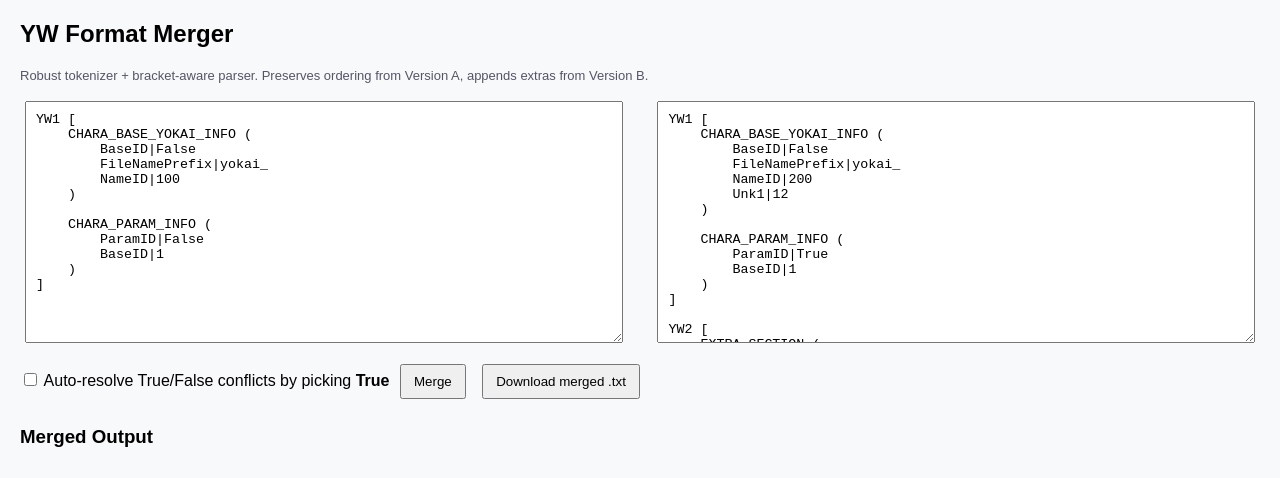
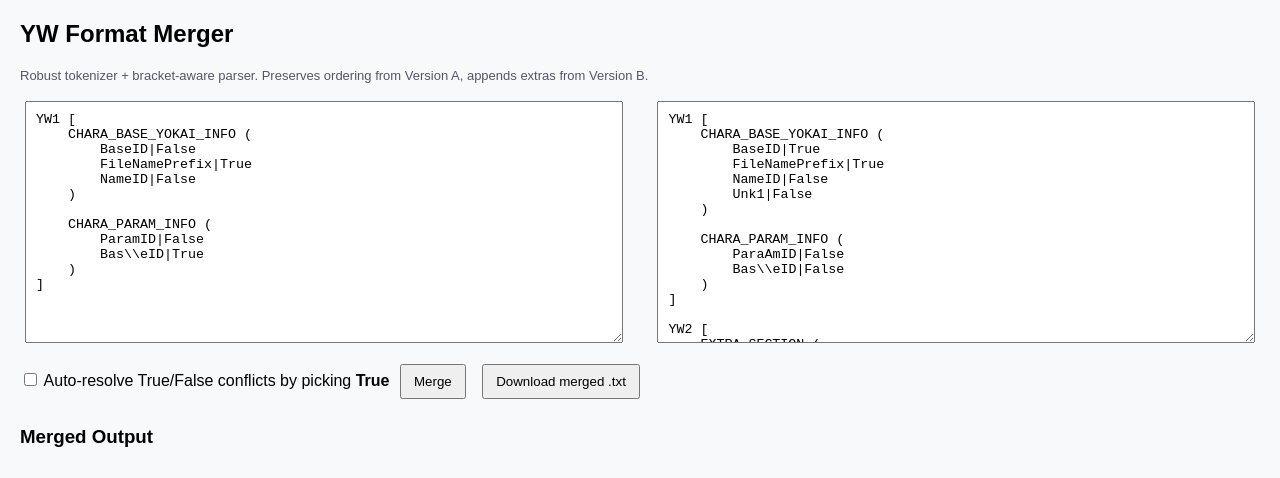
Before and after one commit to n123git/cfg-mytagsmerge, a plain HTML site: page index.html in a window 1280 px wide. Shown: the top 478 px of the page. Drawn offline with Linux system fonts and the light colour scheme.

Commit message:
Update index.html

```diff
--- a/index.html
+++ b/index.html
@@ -25,27 +25,27 @@
   <textarea id="inputA" placeholder="Paste Version A here">YW1 [
     CHARA_BASE_YOKAI_INFO (
         BaseID|False
-        FileNamePrefix|yokai_
-        NameID|100
+        FileNamePrefix|True
+        NameID|False
     )
 
     CHARA_PARAM_INFO (
         ParamID|False
-        BaseID|1
+        Bas\\eID|True
     )
 ]
 </textarea>
   <textarea id="inputB" placeholder="Paste Version B here">YW1 [
     CHARA_BASE_YOKAI_INFO (
-        BaseID|False
-        FileNamePrefix|yokai_
-        NameID|200
-        Unk1|12
+        BaseID|True
+        FileNamePrefix|True
+        NameID|False
+        Unk1|False
     )
 
     CHARA_PARAM_INFO (
-        ParamID|True
-        BaseID|1
+        ParaAmID|False
+        Bas\\eID|False
     )
 ]
 
```
